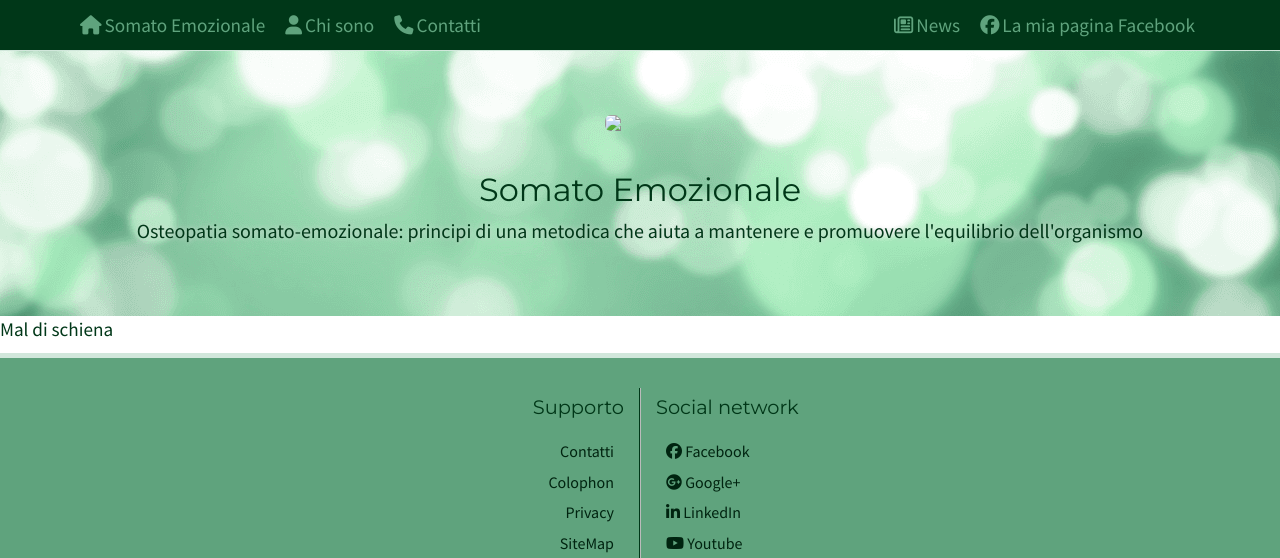
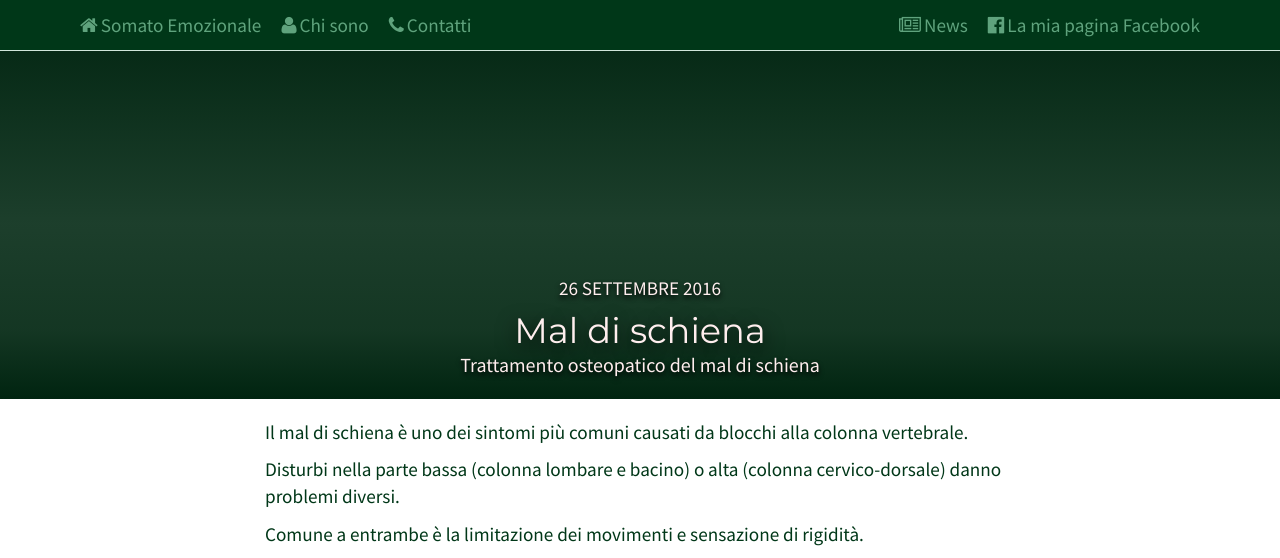
Before and after one commit to giorgioatd/somet, a Jekyll site: the page built from _posts/2016-09-26-trattamento-del-mal-di-schiena.md, in a window 1280 px wide and 1369 px high. Shown: the top 558 px of the window. Built offline with Jekyll 4.4.1, drawn with Linux system fonts in a browser that asks for light colours; nearby versions of some CDN libraries; library files that are not in the unit come from our copies; grey boxes are pictures that could not be loaded.

Commit message:
post and news layouts and pages, first

```diff
--- a/_includes/head.html
+++ b/_includes/head.html
@@ -25,8 +25,8 @@
   <link rel="stylesheet" href="{{ "/css/main.css" | prepend: site.baseurl }}?{{ site.time | date: "%Y%m%d%H%M" }}">
   <!-- Custom styles for this template -->
   <link href="https://fonts.googleapis.com/css?family=Montserrat|Source+Sans+Pro" rel="stylesheet">
-  <link href="{{ site.baseurl }}css/font-awesome.css" rel="stylesheet">
-  <link href="{{ site.baseurl }}css/cookies.css" rel="stylesheet">
+  <link href="{{ site.baseurl }}/css/font-awesome.css" rel="stylesheet">
+  <link href="{{ site.baseurl }}/css/cookies.css" rel="stylesheet">
   <link rel="icon" type="image/png" href="img/favicon.png">
   {% seo %}
 </head>
--- a/_layouts/post.html
+++ b/_layouts/post.html
@@ -1,28 +1,85 @@
 ---
-layout: news
+layout: default
 ---
-<section id="showcase" class="showcase secpt">
+<article id="art-{{ page.date | date: "%Y-%-m-%-d" }}" class="articlePost">
+
+  <section id="showcasePost" class="showcasePost secpt" style="{% if page.cover %}background-image: url({{ site.url }}{{ site.baseurl }}/assets/images/imgpost/{{ page.cover.img }});{% else %}{% endif %}">
     <div class="container">
       <div class="row">
-
-
-  <div class="col-xs-12">
-    <div class="media-object block logo">
-    <img src="img/logo90.png" class="img-rounded img-responsive">
+        <div class="col-xs-12 col-sm-1 col-md-2 col-lg-3">
+        </div>
+        <div class="col-xs-12 tidl col-sm-10 col-md-8 col-lg-6">
+          <p class="text-uppercase text-center"><!-- Whitespace added for readability -->
+        {% assign m = page.date | date: "%-m" %}
+        {{ page.date | date: "%-d" }}
+        {% case m %}
+          {% when '1' %}gennaio
+          {% when '2' %}febbraio
+          {% when '3' %}marzo
+          {% when '4' %}aprile
+          {% when '5' %}maggio
+          {% when '6' %}giugno
+          {% when '7' %}luglio
+          {% when '8' %}agosto
+          {% when '9' %}settembre
+          {% when '10' %}ottobre
+          {% when '11' %}novembre
+          {% when '12' %}dicembre
+        {% endcase %}
+        {{ page.date | date: "%Y" }}</p>
+            <h1>{{ page.title }}</h1>
+            <p class="lead">{{ page.meta }}</p>
+        </div>
+        <div class="col-xs-12 col-sm-1 col-md-2 col-lg-3">
         </div>
       </div>
+    </div><!-- /.container -->
+  </section>
 
-  <div class="col-xs-0 col-sm-1 col-md-2 col-lg-0">
+  <section id="bodyPost" class="bodyPost">
+    <div class="container">
+      <div class="row">
+        <div class="col-xs-12 col-sm-1 col-md-1 col-lg-2">
         </div>
-  <div class="col-xs-12 tidl col-sm-10 col-md-8 col-lg-12">
-      <h1>{{ site.title }}</h1>
-      <p class="lead">{{ site.description }}</p>
-  </div>
-  <div class="col-xs-0 col-sm-1 col-md-2 col-lg-0">
+        <div class="col-xs-12 col-sm-10 col-md-9 col-lg-8">
+
+          {{ content | smartify }}
+          <div class="embed-responsive embed-responsive-16by9">
+            <iframe class="embed-responsive-item" src="https://www.youtube.com/embed/cJoXXZIaoB8" webkitallowfullscreen mozallowfullscreen allowfullscreen></iframe>
           </div>
         </div>
+        <div class="col-xs-12 col-sm-1 col-md-2 col-lg-2">
+        </div>
+      </div>
+    </div>
+  </section>
 
-  </div><!-- /.container -->
-</section class="secpt">
+</article>
 
-{{ content | smartify }}
+<aside id="navasidePost" class="navasidePost">
+  <div class="container-fluid ">
+    <div class="row">
+      <a href="#">
+        <div class="col-xs-12 col-sm-1 col-md-1 col-lg-1">
+        </div>
+        <div class="col-xs-6 col-sm-5 col-md-4 col-lg-4 navasideBox">
+          <p class="text-left text-uppercase">
+            <i class="fa fa-arrow-circle-o-left" aria-hidden="true"></i>Precedente
+          </p>
+        </div>
+        <div class="col-xs-0 col-sm-12 col-md-2">
+
+        </div>
+      </a>
+      <a href="#">
+        <div class="col-xs-6 col-sm-5 col-md-4 navasideBox">
+          <p class="text-right text-uppercase">
+            Successivo<i class="fa fa-arrow-circle-o-right" aria-hidden="true"></i>
+          </p>
+        </div>
+        <div class="col-xs-12 col-sm-1 col-md-1 col-lg-2">
+        </div>
+      </a>
+    </div>
+  </div>
+</aside>
--- a/_posts/2016-09-26-trattamento-del-mal-di-schiena.md
+++ b/_posts/2016-09-26-trattamento-del-mal-di-schiena.md
@@ -1,10 +1,17 @@
 ---
 layout: post
-title: "Trattamento del mal di schiena"
+title: "Mal di schiena"
 date: 2016-09-26
-meta: "Il mal di schiena è uno dei sintomi più comuni causati da blocchi alla colonna vertebrale. Disturbi nella parte bassa (colonna lombare e bacino) o alta (colonna cervico-dorsale) danno problemi diversi. Comune a entrambe è la limitazione dei movimenti e sensazione di rigidità."
+meta: "Trattamento osteopatico del mal di schiena"
 cover:
+ img: sch.png
+ imgt: sch.png
+ alt: Mal di schiena
 author: {{site.author}}
 tag:
 ---
-Mal di schiena
+Il mal di schiena è uno dei sintomi più comuni causati da blocchi alla colonna vertebrale.
+
+Disturbi nella parte bassa (colonna lombare e bacino) o alta (colonna cervico-dorsale) danno problemi diversi.
+
+Comune a entrambe è la limitazione dei movimenti e sensazione di rigidità.
--- a/_scss/main.scss
+++ b/_scss/main.scss
@@ -26,3 +26,4 @@
 @import 'layouts/_header.scss';
 @import 'layouts/_footer.scss';
 @import 'layouts/_news.scss';
+@import 'layouts/_post.scss';
```
Also changed, not shown: _posts/2016-10-06-componente-emozionale.md (+1 -1 lines), _scss/layouts/_news.scss (+6 -2 lines), _scss/layouts/_post.scss (added, +83 -0 lines), assets/images/imgpost/sch.png (added), css/main.css. Lines whose indentation alone changed are shown as unchanged.
